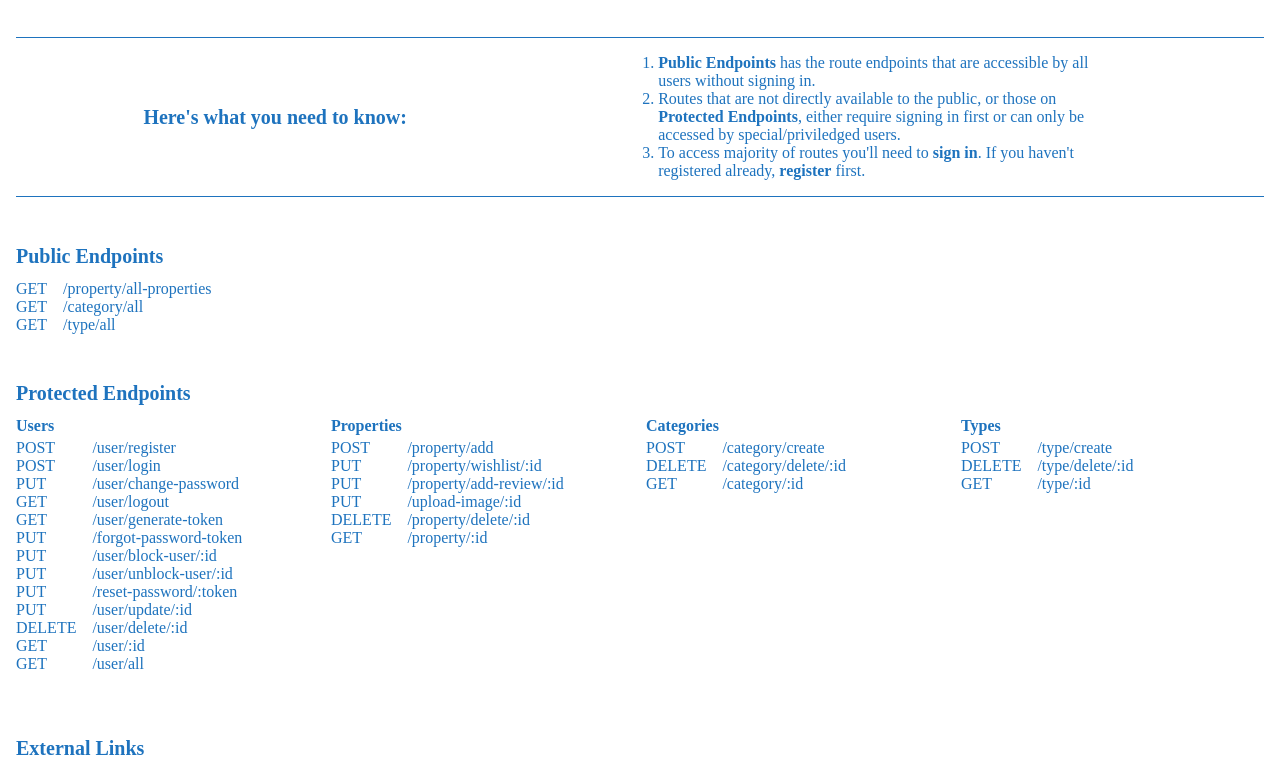
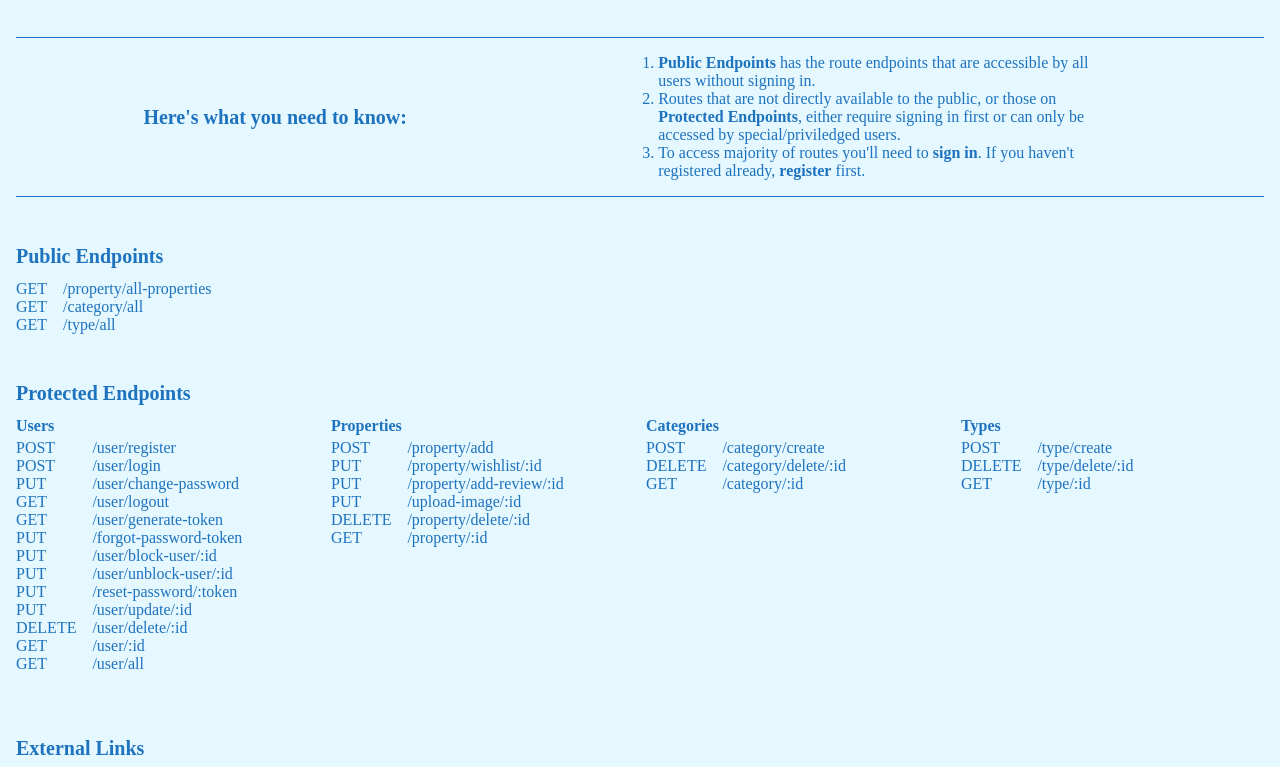
Before and after one commit to pptrgi/nyumbahub_api_serverless_function, a website: page index.html in a window 1280 px wide. Shown: the part 128-895 px from the top of the page. Drawn offline with Linux system fonts and the light colour scheme.

Commit message:
Update the style.css file

```diff
--- a/style.css
+++ b/style.css
@@ -7,7 +7,7 @@
 }
 
 body {
-  background-color: white;
+  background-color: #e5f7ff;
   color: #1e73be;
   padding: 3rem 1rem;
   width: 100%;
```
